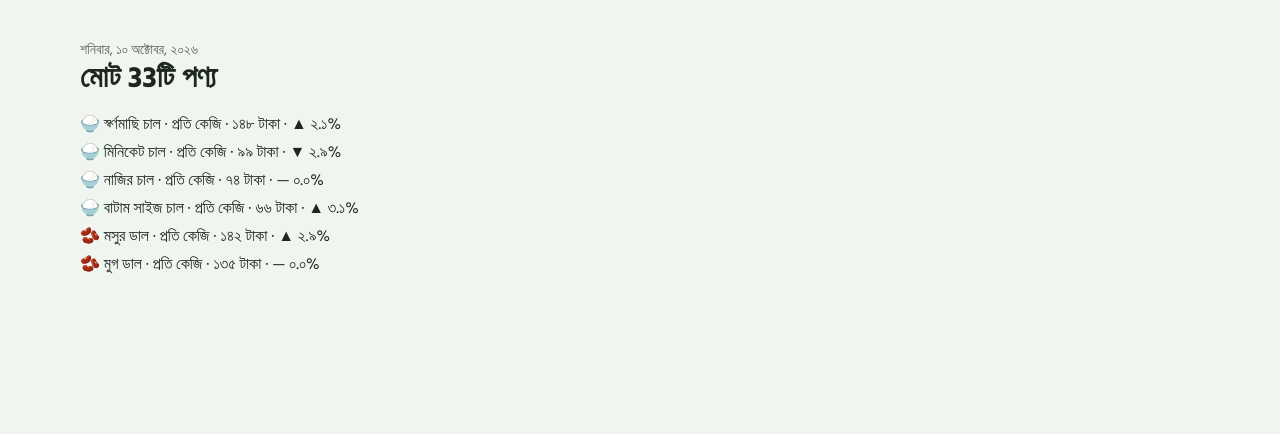
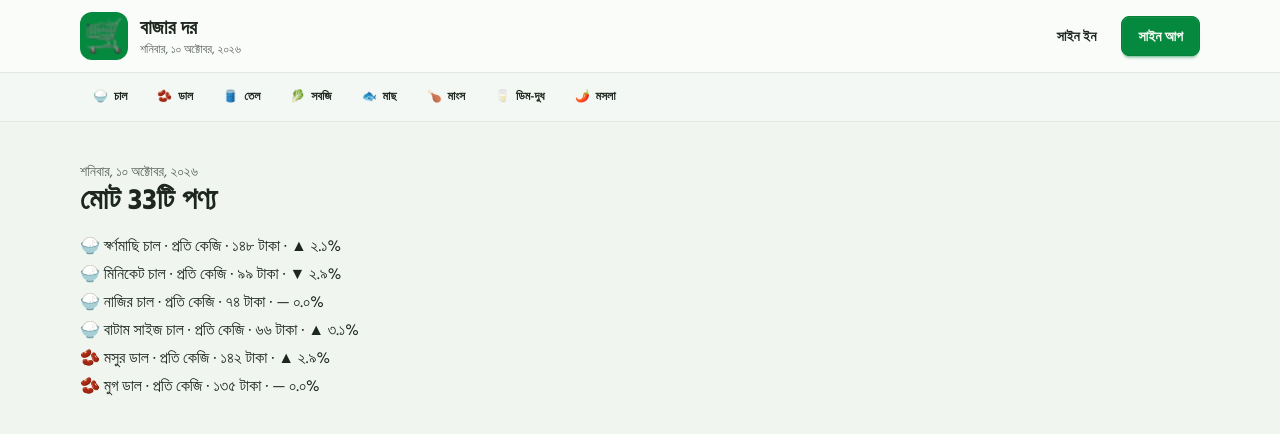
Before and after one commit to TarekAhmed353/PH-Seventh-Assignment, a Next.js app: page / in a window 1280 px wide. Shown: the top 434 px of the page. Built offline with nearby package versions, Linux system fonts and the light colour scheme; no server answers; a web font is replaced by a local one.

Commit message:
Building navbar with logo, Bangla date and active category links

```diff
--- a/src/app/layout.tsx
+++ b/src/app/layout.tsx
@@ -1,5 +1,6 @@
 import type { Metadata } from "next";
 import { Hind_Siliguri, Noto_Color_Emoji } from "next/font/google";
+import Navbar from "@/components/Navbar";
 import "./globals.css";
 
 const hindSiliguri = Hind_Siliguri({
@@ -28,6 +29,7 @@ export default function RootLayout({
   return (
     <html lang="bn" data-theme="bazardor" className={`${hindSiliguri.variable} ${notoEmoji.variable}`}>
       <body className="min-h-screen bg-base-200 font-sans text-base-content antialiased">
+        <Navbar />
         {children}
       </body>
     </html>
--- /dev/null
+++ b/src/components/BanglaDate.tsx
@@ -0,0 +1,12 @@
+"use client";
+
+import { useSyncExternalStore } from "react";
+import { bnDate } from "@/lib/format";
+
+const subscribe = () => () => {};
+
+export default function BanglaDate({ className = "" }: { className?: string }) {
+  const date = useSyncExternalStore(subscribe, bnDate, () => "");
+
+  return <span className={`inline-block min-h-4 ${className}`}>{date}</span>;
+}
--- /dev/null
+++ b/src/components/CategoryLinks.tsx
@@ -0,0 +1,29 @@
+"use client";
+
+import Link from "next/link";
+import { usePathname } from "next/navigation";
+import type { Category } from "@/lib/types";
+
+export default function CategoryLinks({ categories }: { categories: Category[] }) {
+  const pathname = usePathname();
+
+  return (
+    <nav className="mx-auto flex max-w-6xl gap-1 overflow-x-auto px-4 py-2">
+      {categories.map((category) => {
+        const href = `/category/${category.slug}`;
+        const active = pathname === href;
+
+        return (
+          <Link
+            key={category.slug}
+            href={href}
+            className={`btn btn-sm shrink-0 gap-1.5 font-semibold ${active ? "btn-primary" : "btn-ghost"}`}
+          >
+            <span>{category.icon}</span>
+            {category.nameBn}
+          </Link>
+        );
+      })}
+    </nav>
+  );
+}
--- /dev/null
+++ b/src/components/Navbar.tsx
@@ -0,0 +1,45 @@
+import Image from "next/image";
+import Link from "next/link";
+import { getCategories } from "@/lib/api";
+import BanglaDate from "./BanglaDate";
+import CategoryLinks from "./CategoryLinks";
+
+export default async function Navbar() {
+  const categories = await getCategories();
+
+  return (
+    <header className="border-b border-base-300 bg-base-100">
+      <div className="mx-auto flex max-w-6xl items-center justify-between gap-4 px-4 py-3">
+        <Link href="/" className="flex items-center gap-3">
+          <span className="flex size-10 items-center justify-center rounded-xl bg-primary p-1.5 sm:size-12">
+            <Image
+              src="/logo-icon.png"
+              alt="বাজার দর"
+              width={40}
+              height={40}
+              className="h-full w-full object-contain"
+              priority
+            />
+          </span>
+          <span className="flex flex-col leading-tight">
+            <span className="text-lg font-bold sm:text-xl">বাজার দর</span>
+            <BanglaDate className="text-xs text-base-content/70" />
+          </span>
+        </Link>
+
+        <div className="flex items-center gap-1 sm:gap-2">
+          <Link href="/signin" className="btn btn-ghost btn-sm sm:btn-md">
+            সাইন ইন
+          </Link>
+          <Link href="/signup" className="btn btn-primary btn-sm sm:btn-md">
+            সাইন আপ
+          </Link>
+        </div>
+      </div>
+
+      <div className="border-t border-base-300 bg-base-200/50">
+        <CategoryLinks categories={categories} />
+      </div>
+    </header>
+  );
+}
```
